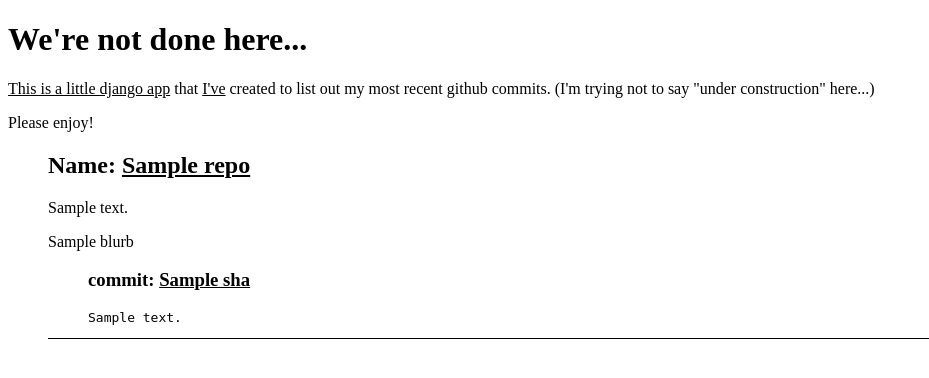
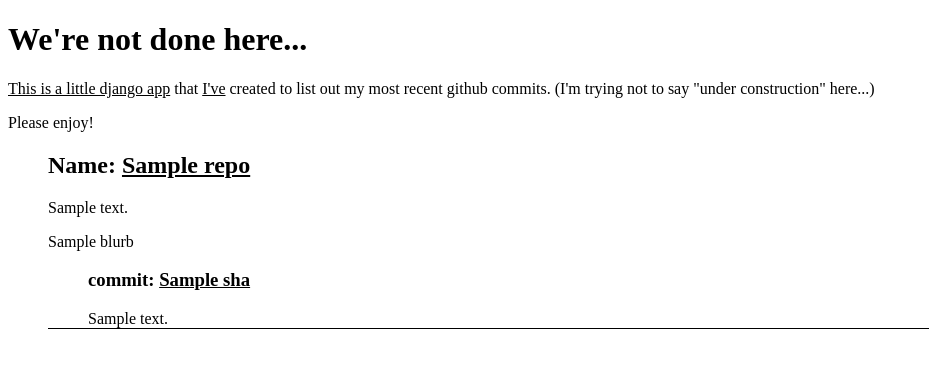
Before and after one commit to stnbu/gitbored, a Django app: template templates/gitbored/index.html in a window 1280 px wide. Shown: the top 378 px of the page, without its empty margins (0-929 px from the left). Run offline with Django 3.2, Linux system fonts and the light colour scheme; the template is opened without the code that fills it: most values are stand-ins (such as "Sample title", 1, 10 or a date in 2020).

Commit message:
render rST for commit messages! pep8

```diff
--- a/static/gitbored/style.css
+++ b/static/gitbored/style.css
@@ -8,7 +8,7 @@
 }
 
 .commit-message {
-    font-family: monospace;
+    all: unset;
 }
 
 .repo-list {
--- a/templates/gitbored/index.html
+++ b/templates/gitbored/index.html
@@ -41,7 +41,7 @@
 		    {% for commit in commits %}
 		    <li class="commit">
 			<h3 class="commit-hash">commit: <a href="{{ commit.html_url }}">{{ commit.sha }}</a></h3>
-			<p class="commit-message">{{ commit.commit_message }}</p>
+			<div class="commit-message">{{ commit.message_html|safe }}</div>
 		    </li>
 		    {% endfor %}  {# commits #}
 		</ul>
--- a/views.py
+++ b/views.py
@@ -1,6 +1,7 @@
 from django.shortcuts import get_object_or_404, render
 from django.http import HttpResponseRedirect
 from .models import Repos, Commits, Blurbs
+
 
 def index(request):
     repos = Repos.objects.order_by('-updated_at')
```
Also changed, not shown: models.py (+11 -1 lines).
